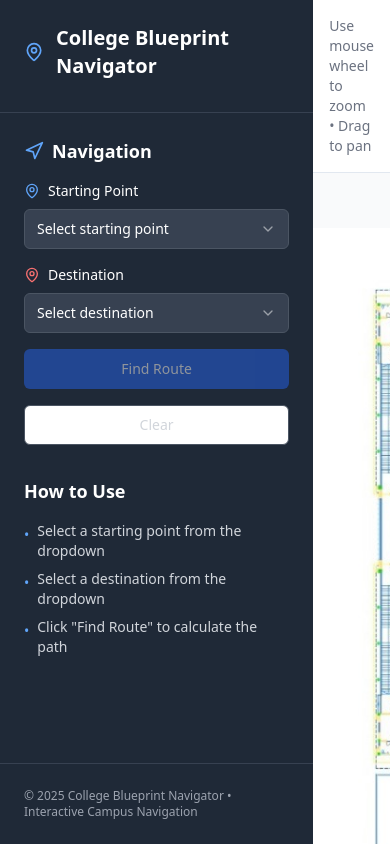
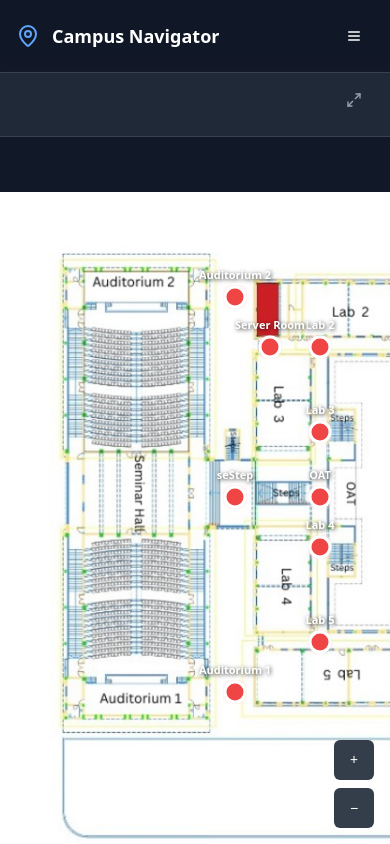
Before and after one commit to Dom-T4568/campus-path-navigator, a React (Vite) app: page / in a window 390 px wide. Built offline with nearby package versions, Linux system fonts and the light colour scheme.

Commit message:
Fix: Responsive map and UI/UX improvements
-   Ensure the map image scales responsively to fit all devices.
-   Enhance UI/UX for better interactivity and user experience.

```diff
--- a/src/components/CampusMap.tsx
+++ b/src/components/CampusMap.tsx
@@ -5,13 +5,15 @@ import { Button } from "@/components/ui/button";
 import { PathfindingEngine } from '../utils/pathfinding';
 import { ROOMS, WAYPOINTS, GRAPH } from '../data/mapData';
 import LoadingPage from './LoadingPage';
-import { MapPin, Navigation } from 'lucide-react';
+import { MapPin, Navigation, Menu, X, Home, Route, Maximize2, Minimize2 } from 'lucide-react';
 
 const CampusMap = () => {
   const [isLoading, setIsLoading] = useState(true);
   const [startRoom, setStartRoom] = useState<string | undefined>(undefined);
   const [endRoom, setEndRoom] = useState<string | undefined>(undefined);
   const [path, setPath] = useState<string[]>([]);
+  const [isSidebarOpen, setIsSidebarOpen] = useState(false);
+  const [isFullscreen, setIsFullscreen] = useState(false);
   const svgRef = useRef<SVGSVGElement>(null);
   const [pan, setPan] = useState({ x: 0, y: 0 });
   const [zoom, setZoom] = useState(1);
@@ -19,13 +21,18 @@ const CampusMap = () => {
   const [dragStart, setDragStart] = useState({ x: 0, y: 0 });
 
   useEffect(() => {
-    // Simulate loading time
     const timer = setTimeout(() => {
       setIsLoading(false);
-    }, 3000);
-
+    }, 2000);
     return () => clearTimeout(timer);
   }, []);
+
+  // Auto-close sidebar on mobile after selection
+  useEffect(() => {
+    if (window.innerWidth < 768 && startRoom && endRoom) {
+      setIsSidebarOpen(false);
+    }
+  }, [startRoom, endRoom]);
 
   const drawPath = (shortestPath: string[]) => {
     if (shortestPath.length > 0) {
@@ -70,26 +77,69 @@ const CampusMap = () => {
   const handleWheel = (e: React.WheelEvent) => {
     e.preventDefault();
     const scaleFactor = e.deltaY > 0 ? 0.9 : 1.1;
-    setZoom((prevZoom) => Math.max(0.5, Math.min(3, prevZoom * scaleFactor)));
+    setZoom((prevZoom) => Math.max(0.3, Math.min(3, prevZoom * scaleFactor)));
+  };
+
+  // Touch events for mobile
+  const [lastTouchDistance, setLastTouchDistance] = useState(0);
+
+  const handleTouchStart = (e: React.TouchEvent) => {
+    if (e.touches.length === 2) {
+      const distance = Math.hypot(
+        e.touches[0].clientX - e.touches[1].clientX,
+        e.touches[0].clientY - e.touches[1].clientY
+      );
+      setLastTouchDistance(distance);
+    } else if (e.touches.length === 1) {
+      setIsDragging(true);
+      setDragStart({
+        x: e.touches[0].clientX - pan.x,
+        y: e.touches[0].clientY - pan.y
+      });
+    }
+  };
+
+  const handleTouchMove = (e: React.TouchEvent) => {
+    e.preventDefault();
+    if (e.touches.length === 2) {
+      const distance = Math.hypot(
+        e.touches[0].clientX - e.touches[1].clientX,
+        e.touches[0].clientY - e.touches[1].clientY
+      );
+      const scaleFactor = distance / lastTouchDistance;
+      setZoom((prevZoom) => Math.max(0.3, Math.min(3, prevZoom * scaleFactor)));
+      setLastTouchDistance(distance);
+    } else if (e.touches.length === 1 && isDragging) {
+      setPan({
+        x: e.touches[0].clientX - dragStart.x,
+        y: e.touches[0].clientY - dragStart.y,
+      });
+    }
+  };
+
+  const handleTouchEnd = () => {
+    setIsDragging(false);
+  };
+
+  const resetView = () => {
+    setPan({ x: 0, y: 0 });
+    setZoom(1);
   };
 
   const renderPathWithMinusSymbols = () => {
     if (path.length === 0) return null;
 
     const pathElements = [];
-
     for (let i = 0; i < path.length - 1; i++) {
       const start = WAYPOINTS[path[i]];
       const end = WAYPOINTS[path[i + 1]];
 
-      // Calculate the distance and angle between points
       const dx = end.x - start.x;
       const dy = end.y - start.y;
       const distance = Math.sqrt(dx * dx + dy * dy);
       const angle = Math.atan2(dy, dx);
 
-      // Number of minus symbols to place along the line
-      const symbolCount = Math.floor(distance / 20); // Slightly more spacing
+      const symbolCount = Math.floor(distance / 25);
 
       for (let j = 0; j <= symbolCount; j++) {
         const ratio = j / symbolCount;
@@ -100,14 +150,14 @@ const CampusMap = () => {
           <text
             key={`minus-${i}-${j}`}
             x={x}
-            y={y + 3}
+            y={y + 4}
             textAnchor="middle"
-            className="fill-blue-500 font-bold animate-pulse"
+            className="fill-blue-400 font-bold animate-pulse"
             style={{
-              fontSize: '24px', // Increased size
+              fontSize: '28px',
               transform: `rotate(${angle}rad)`,
               transformOrigin: `${x}px ${y}px`,
-              filter: 'drop-shadow(1px 1px 2px rgba(0,0,0,0.3))'
+              filter: 'drop-shadow(2px 2px 4px rgba(0,0,0,0.5))'
             }}
           >
             −
@@ -115,7 +165,6 @@ const CampusMap = () => {
         );
       }
     }
-
     return <g>{pathElements}</g>;
   };
 
@@ -124,19 +173,44 @@ const CampusMap = () => {
   }
 
   return (
-    <div className="min-h-screen bg-gray-100 flex">
-      {/* Dark Sidebar */}
-      <div className="w-80 bg-gray-800 text-white flex flex-col">
-        {/* Header */}
-        <div className="p-6 border-b border-gray-700">
+    <div className={`min-h-screen bg-gray-900 flex ${isFullscreen ? 'fixed inset-0 z-50' : ''}`}>
+      {/* Mobile Header */}
+      <div className="md:hidden fixed top-0 left-0 right-0 z-40 bg-gray-900/95 backdrop-blur-sm border-b border-gray-700">
+        <div className="flex items-center justify-between p-4">
+          <div className="flex items-center gap-3">
+            <MapPin className="w-6 h-6 text-blue-400" />
+            <h1 className="text-lg font-bold text-white">Campus Navigator</h1>
+          </div>
+          <Button
+            variant="ghost"
+            size="icon"
+            onClick={() => setIsSidebarOpen(!isSidebarOpen)}
+            className="text-white hover:bg-gray-700"
+          >
+            {isSidebarOpen ? <X className="w-5 h-5" /> : <Menu className="w-5 h-5" />}
+          </Button>
+        </div>
+      </div>
+
+      {/* Sidebar */}
+      <div className={`
+        ${isSidebarOpen ? 'translate-x-0' : '-translate-x-full md:translate-x-0'}
+        fixed md:relative z-30 w-80 h-full md:h-auto
+        bg-gray-900 text-white flex flex-col
+        transition-transform duration-300 ease-in-out
+        ${isFullscreen ? 'hidden' : ''}
+      `}>
+        {/* Desktop Header */}
+        <div className="hidden md:block p-6 border-b border-gray-700">
           <div className="flex items-center gap-3 mb-2">
             <MapPin className="w-6 h-6 text-blue-400" />
-            <h1 className="text-xl font-bold">College Blueprint Navigator</h1>
+            <h1 className="text-xl font-bold">Campus Navigator</h1>
           </div>
+          <p className="text-sm text-gray-400">Find your way around campus</p>
         </div>
 
         {/* Navigation Section */}
-        <div className="p-6 flex-1">
+        <div className="p-6 flex-1 mt-16 md:mt-0">
           <div className="mb-6">
             <div className="flex items-center gap-2 mb-4">
               <Navigation className="w-5 h-5 text-blue-400" />
@@ -146,16 +220,16 @@ const CampusMap = () => {
             <div className="space-y-4">
               <div>
                 <div className="flex items-center gap-2 mb-2">
-                  <MapPin className="w-4 h-4 text-blue-400" />
+                  <div className="w-3 h-3 bg-green-400 rounded-full"></div>
                   <label className="text-sm font-medium">Starting Point</label>
                 </div>
                 <Select value={startRoom} onValueChange={setStartRoom}>
-                  <SelectTrigger className="bg-gray-700 border-gray-600 text-white">
+                  <SelectTrigger className="bg-gray-800 border-gray-600 text-white hover:bg-gray-700 transition-colors">
                     <SelectValue placeholder="Select starting point" />
                   </SelectTrigger>
-                  <SelectContent>
+                  <SelectContent className="bg-gray-800 border-gray-600">
                     {ROOMS.map((room) => (
-                      <SelectItem key={room} value={room}>
+                      <SelectItem key={room} value={room} className="text-white hover:bg-gray-700">
                         {room}
                       </SelectItem>
                     ))}
@@ -165,16 +239,16 @@ const CampusMap = () => {
 
               <div>
                 <div className="flex items-center gap-2 mb-2">
-                  <MapPin className="w-4 h-4 text-red-400" />
+                  <div className="w-3 h-3 bg-red-400 rounded-full"></div>
                   <label className="text-sm font-medium">Destination</label>
                 </div>
                 <Select value={endRoom} onValueChange={setEndRoom}>
-                  <SelectTrigger className="bg-gray-700 border-gray-600 text-white">
+                  <SelectTrigger className="bg-gray-800 border-gray-600 text-white hover:bg-gray-700 transition-colors">
                     <SelectValue placeholder="Select destination" />
                   </SelectTrigger>
-                  <SelectContent>
+                  <SelectContent className="bg-gray-800 border-gray-600">
                     {ROOMS.map((room) => (
-                      <SelectItem key={room} value={room}>
+                      <SelectItem key={room} value={room} className="text-white hover:bg-gray-700">
                         {room}
                       </SelectItem>
                     ))}
@@ -185,88 +259,113 @@ const CampusMap = () => {
               <Button
                 onClick={handleFindPath}
                 disabled={!startRoom || !endRoom}
-                className="w-full bg-blue-600 hover:bg-blue-700 text-white font-medium py-3"
+                className="w-full bg-blue-600 hover:bg-blue-700 text-white font-medium py-3 transition-all duration-200 transform hover:scale-105 disabled:hover:scale-100"
               >
+                <Route className="w-4 h-4 mr-2" />
                 Find Route
               </Button>
 
               <Button
                 variant="outline"
                 onClick={clearPath}
-                className="w-full border-gray-600 text-gray-300 hover:bg-gray-700 hover:text-white"
+                className="w-full border-gray-600 text-gray-300 hover:bg-gray-700 hover:text-white transition-all duration-200"
               >
-                Clear
+                Clear Path
               </Button>
             </div>
           </div>
 
-          {/* How to Use Section */}
+          {/* Quick Actions */}
           <div className="mt-8">
-            <h3 className="text-lg font-semibold mb-4">How to Use</h3>
-            <ul className="space-y-2 text-sm text-gray-300">
-              <li className="flex items-start gap-2">
-                <span className="text-blue-400 mt-1">•</span>
-                <span>Select a starting point from the dropdown</span>
-              </li>
-              <li className="flex items-start gap-2">
-                <span className="text-blue-400 mt-1">•</span>
-                <span>Select a destination from the dropdown</span>
-              </li>
-              <li className="flex items-start gap-2">
-                <span className="text-blue-400 mt-1">•</span>
-                <span>Click "Find Route" to calculate the path</span>
-              </li>
-            </ul>
+            <h3 className="text-sm font-semibold mb-3 text-gray-400 uppercase tracking-wide">Quick Actions</h3>
+            <div className="space-y-2">
+              <Button
+                variant="ghost"
+                onClick={resetView}
+                className="w-full justify-start text-gray-300 hover:bg-gray-700 hover:text-white"
+              >
+                <Home className="w-4 h-4 mr-2" />
+                Reset View
+              </Button>
+            </div>
           </div>
         </div>
+      </div>
 
-        {/* Footer */}
-        <div className="p-6 border-t border-gray-700">
-          <p className="text-xs text-gray-400">© 2025 College Blueprint Navigator • Interactive Campus Navigation</p>
-        </div>
-      </div>
+      {/* Mobile Overlay */}
+      {isSidebarOpen && (
+        <div
+          className="md:hidden fixed inset-0 bg-black/50 z-20"
+          onClick={() => setIsSidebarOpen(false)}
+        />
+      )}
 
       {/* Main Map Area */}
       <div className="flex-1 flex flex-col">
         {/* Top Status Bar */}
-        <div className="bg-white shadow-sm p-4 border-b">
+        <div className={`bg-gray-800 shadow-lg p-4 border-b border-gray-700 ${isFullscreen ? 'hidden' : ''} mt-16 md:mt-0`}>
           <div className="flex items-center justify-between">
-            <div className="flex items-center gap-4">
+            <div className="flex items-center gap-4 flex-wrap">
               {startRoom && (
                 <div className="flex items-center gap-2">
-                  <div className="w-3 h-3 bg-blue-500 rounded-full"></div>
-                  <span className="text-sm font-medium">Start: {startRoom}</span>
+                  <div className="w-3 h-3 bg-green-400 rounded-full animate-pulse"></div>
+                  <span className="text-sm font-medium text-white">Start: {startRoom}</span>
                 </div>
               )}
               {endRoom && (
                 <div className="flex items-center gap-2">
-                  <div className="w-3 h-3 bg-red-500 rounded-full"></div>
-                  <span className="text-sm font-medium">Destination: {endRoom}</span>
+                  <div className="w-3 h-3 bg-red-400 rounded-full animate-pulse"></div>
+                  <span className="text-sm font-medium text-white">Destination: {endRoom}</span>
                 </div>
               )}
             </div>
-            <div className="text-sm text-gray-500">
-              Use mouse wheel to zoom • Drag to pan
+            <div className="flex items-center gap-2">
+              <div className="hidden sm:block text-sm text-gray-400">
+                Pinch to zoom • Drag to pan
+              </div>
+              <Button
+                variant="ghost"
+                size="icon"
+                onClick={() => setIsFullscreen(!isFullscreen)}
+                className="text-gray-400 hover:text-white hover:bg-gray-700"
+              >
+                {isFullscreen ? <Minimize2 className="w-4 h-4" /> : <Maximize2 className="w-4 h-4" />}
+              </Button>
             </div>
           </div>
         </div>
 
         {/* Map Container */}
-        <div className="flex-1 relative bg-gray-50">
+        <div className="flex-1 relative bg-gray-900 overflow-hidden">
           <svg
             ref={svgRef}
-            className="w-full h-full cursor-move"
+            className="w-full h-full cursor-move select-none"
             onMouseDown={handleMouseDown}
             onMouseMove={handleMouseMove}
             onMouseUp={handleMouseUp}
             onWheel={handleWheel}
+            onTouchStart={handleTouchStart}
+            onTouchMove={handleTouchMove}
+            onTouchEnd={handleTouchEnd}
+            style={{ touchAction: 'none' }}
           >
+            <defs>
+              <filter id="glow">
+                <feGaussianBlur stdDeviation="3" result="coloredBlur"/>
+                <feMerge>
+                  <feMergeNode in="coloredBlur"/>
+                  <feMergeNode in="SourceGraphic"/>
+                </feMerge>
+              </filter>
+            </defs>
+
             <g transform={`translate(${pan.x},${pan.y}) scale(${zoom})`}>
               <image
                 href="/lovable-uploads/5b8bdca8-5b1e-47fe-9e07-546fe9d7f12a.png"
                 width="1200"
                 height="800"
                 className="max-w-none"
+                style={{ imageRendering: 'crisp-edges' }}
               />
 
               {Object.entries(WAYPOINTS).map(([room, coords]) => (
@@ -274,18 +373,22 @@ const CampusMap = () => {
                   <circle
                     cx={coords.x}
                     cy={coords.y}
-                    r="8"
+                    r="10"
                     fill="#ef4444"
                     stroke="#ffffff"
-                    strokeWidth="2"
-                    className="hover:fill-red-600 cursor-pointer"
+                    strokeWidth="3"
+                    className="hover:fill-red-500 cursor-pointer transition-all duration-200 transform hover:scale-110"
+                    filter="url(#glow)"
                   />
                   <text
                     x={coords.x}
-                    y={coords.y - 15}
+                    y={coords.y - 18}
                     textAnchor="middle"
-                    className="text-xs font-medium fill-gray-800"
-                    style={{ fontSize: '10px' }}
+                    className="text-xs font-bold fill-white pointer-events-none"
+                    style={{
+                      fontSize: '11px',
+                      filter: 'drop-shadow(1px 1px 2px rgba(0,0,0,0.8))'
+                    }}
                   >
                     {room}
                   </text>
@@ -295,6 +398,26 @@ const CampusMap = () => {
               {renderPathWithMinusSymbols()}
             </g>
           </svg>
+
+          {/* Zoom Controls */}
+          <div className="absolute bottom-4 right-4 flex flex-col gap-2 z-10">
+            <Button
+              variant="secondary"
+              size="icon"
+              onClick={() => setZoom(prev => Math.min(3, prev * 1.2))}
+              className="bg-gray-800/90 backdrop-blur-sm hover:bg-gray-700 text-white border-gray-600"
+            >
+              +
+            </Button>
+            <Button
+              variant="secondary"
+              size="icon"
+              onClick={() => setZoom(prev => Math.max(0.3, prev * 0.8))}
+              className="bg-gray-800/90 backdrop-blur-sm hover:bg-gray-700 text-white border-gray-600"
+            >
+              −
+            </Button>
+          </div>
         </div>
       </div>
     </div>
```
